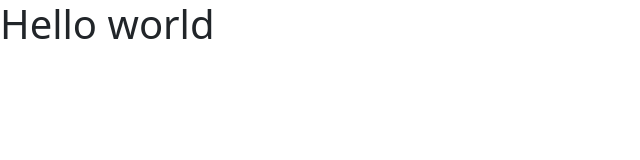
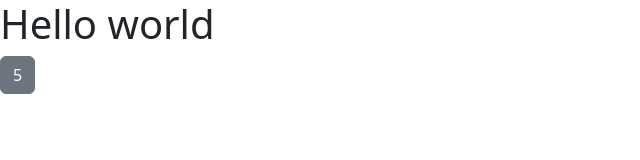
Before and after one commit to Aloeverras/Calculator_react_TypeScript, a React (Vite) app in the folder frontend/: page / in a window 1280 px wide. Shown: the top 160 px of the page, without its empty margins (0-640 px from the left). Built offline with nearby package versions, Linux system fonts and the light colour scheme.

Commit message:
new worspace

```diff
--- a/frontend/src/App.tsx
+++ b/frontend/src/App.tsx
@@ -1,9 +1,11 @@
 import { type JSX} from "react";
+import CalBtnComponent from "./component/CalBtnComponent";
 
 const App : () => JSX.Element = () => {
   return (
     <>
       <h1>Hello world</h1>
+      <CalBtnComponent label={5}></CalBtnComponent>
     </>
   );
 }
--- /dev/null
+++ b/frontend/src/component/CalBtnComponent.tsx
@@ -0,0 +1,11 @@
+import type { CalBtnProps } from "../types/CalBtnProps";
+import type { CalBtnType } from "../types/CalBtnType";
+import {Button} from "reactstrap"
+
+const CalBtnComponent : CalBtnType<string | number> = ({label} : CalBtnProps<string | number>) => {
+    return (
+        <Button>{label}</Button>
+    );
+};
+
+export default CalBtnComponent;
--- /dev/null
+++ b/frontend/src/types/CalBtnProps.ts
@@ -0,0 +1,4 @@
+import type { ComponentProps, JSXElementConstructor } from "react";
+import type { CalBtn } from "../interfaces/CalBtn";
+
+export type CalBtnProps<T> = ComponentProps<JSXElementConstructor<CalBtn<T>>>;
--- /dev/null
+++ b/frontend/src/types/CalBtnType.ts
@@ -0,0 +1,4 @@
+import type React from "react";
+import type { CalBtnProps } from "./CalBtnProps";
+
+export type CalBtnType<T> = React.FC<CalBtnProps<T>>;
--- /dev/null
+++ b/frontend/src/types/LabelType.ts
@@ -0,0 +1 @@
+export type LabelType<T> = T extends string ? string : number;
--- a/frontend/src/types/buttonType/ButtonCalculatorType.ts
+++ /dev/null
@@ -1,4 +0,0 @@
-import type React from "react";
-import type { ButtonCalculatorProps } from "./ButtonCalculatorProps";
-
-export type ButtonCalculatorType = React.FunctionComponent<ButtonCalculatorProps>;
```
Also changed, not shown: frontend/src/interfaces/CalBtn.ts (added, +8 -0 lines), frontend/src/types/buttonType/ButtonCalculatorProps.ts (deleted, +0 -8 lines).
